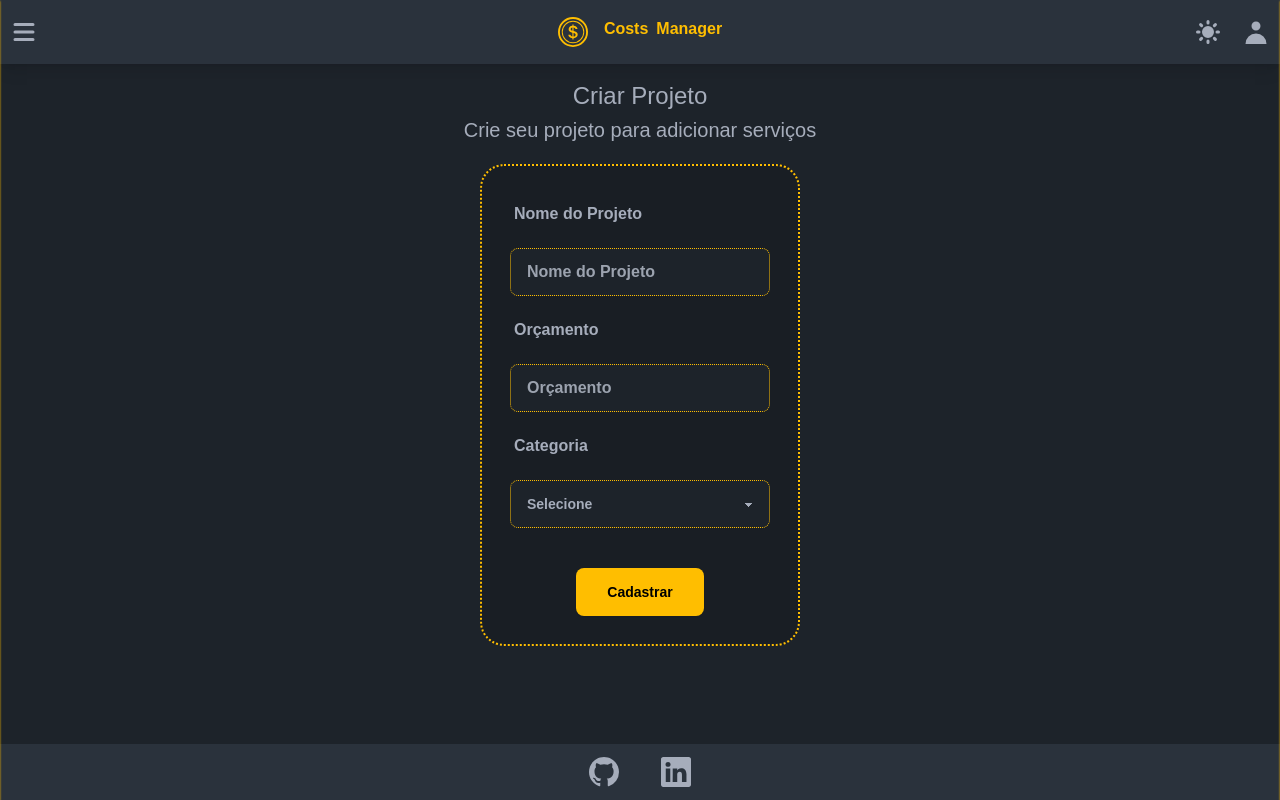
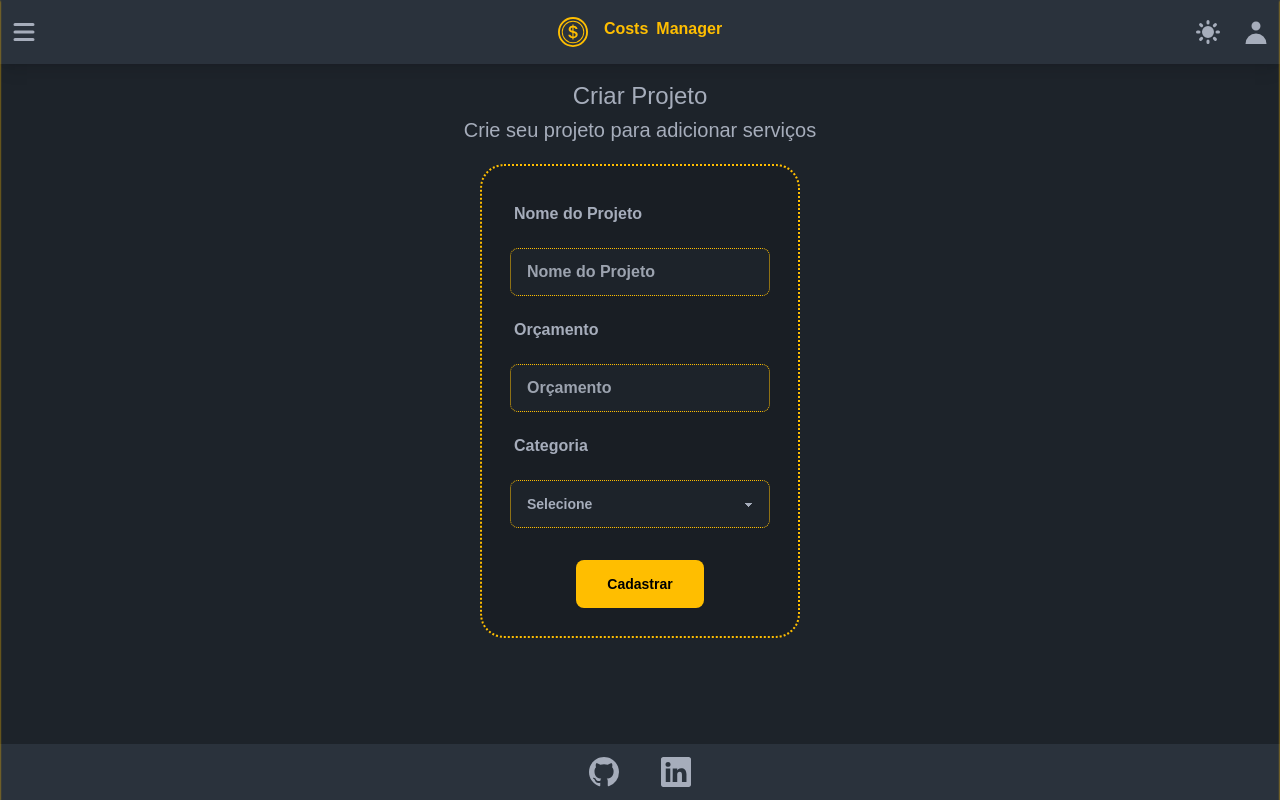
Before and after one commit to leoo1992/project_mananger_poc, a React (Vite) app: page /projects in a window 1280 px wide. Built offline with nearby package versions, Linux system fonts and the light colour scheme; data requests are answered from the project's data file; a web font is replaced by a local one.

Commit message:
adjust styles

```diff
--- a/src/components/Navbar/SubComponents/LeftMenu.tsx
+++ b/src/components/Navbar/SubComponents/LeftMenu.tsx
@@ -55,7 +55,7 @@ export default function LeftMenu() {
             </label>
           </button>
         </div>
-        <div className="drawer-side h-svh w-svw z-50">
+        <div className="drawer-side h-svh w-svw z-40">
           <label
             htmlFor="my-drawer"
             aria-label="close sidebar"
--- a/src/components/Navbar/SubComponents/RightMenu.tsx
+++ b/src/components/Navbar/SubComponents/RightMenu.tsx
@@ -41,7 +41,7 @@ export default function RightMenu() {
             </label>
           </button>
         </div>
-        <div className="drawer-side h-svh w-svw z-50">
+        <div className="drawer-side h-svh w-svw z-40">
           <label
             htmlFor="my-drawer-4"
             aria-label="close sidebar"
--- a/src/components/layout/LinkButton.tsx
+++ b/src/components/layout/LinkButton.tsx
@@ -20,7 +20,7 @@ export default function LinkButton({
       <button
         onClick={OnClickEvent}
         className="btn btn-warning btn-sm sm:btn-md w-32 flex self-center
-      items-center mt-6 border-0  hover:bg-yellow-400
+      items-center mt-4 border-0  hover:bg-yellow-400
        hover:scale-110 transition-all duration-500
        ease-in-out hover:shadow-warning hover:shadow-md text-black"
       >
```
